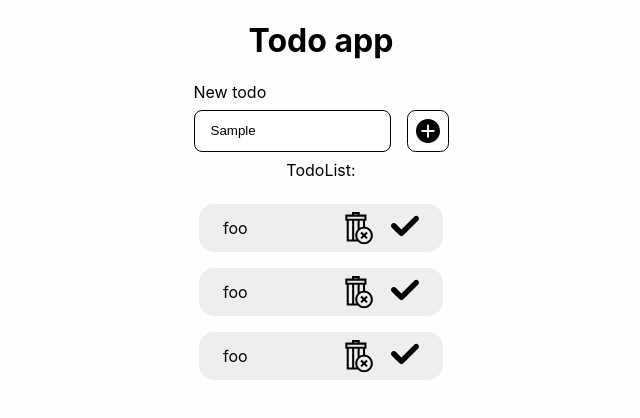
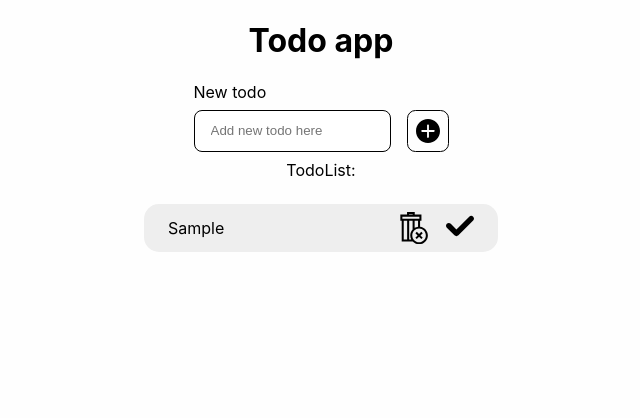
Before and after one commit to mikkometso/todo, a React (Create React App) app: page / in a window 1280 px wide. Both pictures are taken after typing "Sample" into the empty fields and a click on the button 746 px from the left and 130 px from the top of the page. Shown: the top 418 px of the page, without its empty margins (319-959 px from the left). Built offline with nearby package versions, Linux system fonts and the light colour scheme.

Commit message:
add logic to create, delete and modify tasks

```diff
--- a/src/App.tsx
+++ b/src/App.tsx
@@ -1,4 +1,4 @@
-import React from 'react'
+import React, { useEffect, useState } from 'react'
 import styled from 'styled-components'
 import TodoInput from './components/todoInput/TodoInput'
 import TodoList from './components/todoList/TodoList'
@@ -9,12 +9,84 @@ const Wrapper = styled.div`
   align-items: center;
 `
 
-const App = () => {
+interface Task {
+  id: string
+  task: string
+  done: boolean
+}
+
+const App: React.FC = () => {
+  const [tasks, setTasks] = useState<Task[]>([])
+  const [newTask, setNewTask] = useState('')
+
+  // Random id generator that returns a four letter string
+  const generatedID = () => {
+    return Math.floor((1 + Math.random()) * 0x10000)
+      .toString(16)
+      .substring(1)
+  }
+
+  // Check if tasks can be found from localStorage and populate state with found data
+  useEffect(() => {
+    if (localStorage.getItem('tasks')) {
+      setTasks(JSON.parse(localStorage.getItem('tasks') as string))
+    }
+  }, [])
+
+  const saveData = (newTasks: Task[]) => {
+    localStorage.setItem('tasks', JSON.stringify(newTasks))
+  }
+
+  const addTaskHandler = () => {
+    if (newTask.trim()) {
+      const newTasks = [
+        ...tasks,
+        {
+          id: generatedID(),
+          task: newTask.trim(),
+          done: false,
+        },
+      ]
+      setTasks(newTasks)
+      setNewTask('')
+      saveData(newTasks)
+    }
+  }
+
+  const deleteTaskHandler = (id: string) => {
+    const newTasks = tasks.filter((task) => task.id !== id)
+    setTasks(newTasks)
+
+    saveData(newTasks)
+  }
+
+  const editTaskHandler = (id: string) => {
+    const newTasks: Task[] = [...tasks]
+
+    Object.values(newTasks).map((item) => {
+      if (item.id === id) {
+        item.done = true
+      }
+    })
+
+    setTasks(newTasks)
+
+    saveData(newTasks)
+  }
+
   return (
     <Wrapper>
       <h1>Todo app</h1>
-      <TodoInput />
-      <TodoList />
+      <TodoInput
+        newTask={newTask}
+        setNewTask={setNewTask}
+        addTaskHandler={addTaskHandler}
+      />
+      <TodoList
+        tasks={tasks}
+        editTaskHandler={editTaskHandler}
+        deleteTaskHandler={deleteTaskHandler}
+      />
     </Wrapper>
   )
 }
--- a/src/components/todoInput/TodoInput.tsx
+++ b/src/components/todoInput/TodoInput.tsx
@@ -1,18 +1,25 @@
-import React, { ChangeEvent, FormEvent, useState } from 'react'
+import React, { ChangeEvent, FormEvent } from 'react'
 import Button from '../common/button/Button'
 import PlusIcon from '../icons/PlusIcon'
 import { Form } from './TodoInput.styles'
 
-const TodoInput: React.FC = () => {
-  const [input, setInput] = useState<string>('')
+interface InputProps {
+  newTask: string
+  setNewTask: React.Dispatch<React.SetStateAction<string>>
+  addTaskHandler: () => void
+}
+
+const TodoInput: React.FC<InputProps> = (props) => {
+  const { newTask, setNewTask, addTaskHandler } = props
+
   const handleChange = (e: ChangeEvent<HTMLInputElement>) => {
-    setInput(e.target.value)
+    setNewTask(e.target.value)
   }
 
   const handleSubmit = (event: FormEvent<HTMLFormElement>) => {
     event.preventDefault()
 
-    console.log(input)
+    addTaskHandler()
   }
 
   return (
@@ -26,7 +33,7 @@ const TodoInput: React.FC = () => {
           onChange={handleChange}
           placeholder="Add new todo here"
           type="text"
-          value={input}
+          value={newTask}
         />
         <Button>
           <PlusIcon />
--- a/src/components/todoList/TodoList.tsx
+++ b/src/components/todoList/TodoList.tsx
@@ -2,14 +2,27 @@ import React from 'react'
 import { StyledTodoList } from './TodoList.styles'
 import TodoItem from '../todoListItem/TodoItem'
 
-const TodoList: React.FC = () => {
+interface ListProps {
+  tasks: { id: string; task: string; done: boolean }[]
+  editTaskHandler: (id: string) => void
+  deleteTaskHandler: (id: string) => void
+}
+
+const TodoList: React.FC<ListProps> = (props) => {
+  const { tasks, editTaskHandler, deleteTaskHandler } = props
+
   return (
     <>
       TodoList:
       <StyledTodoList>
-        <TodoItem task={'foo'} />
-        <TodoItem task={'foo'} />
-        <TodoItem task={'foo'} />
+        {Object.values(tasks).map((item) => (
+          <TodoItem
+            key={item.id}
+            task={item}
+            editTaskHandler={editTaskHandler}
+            deleteTaskHandler={deleteTaskHandler}
+          />
+        ))}
       </StyledTodoList>
     </>
   )
--- a/src/components/todoListItem/TodoItem.styles.tsx
+++ b/src/components/todoListItem/TodoItem.styles.tsx
@@ -1,13 +1,14 @@
 import styled from 'styled-components'
 
-export const StyledTodoItem = styled.li`
+export const StyledTodoItem = styled.li<{ done: boolean }>`
   background-color: #eee;
   margin: 0.5rem auto;
-  min-width: 220px;
+  min-width: 330px;
   display: flex;
   align-items: center;
   border-radius: 15px;
   padding-left: 1.5rem;
+  text-decoration: ${(props) => (props.done ? 'line-through' : 'none')};
 
   .buttonWrapper {
     margin-left: auto;
--- a/src/components/todoListItem/TodoItem.tsx
+++ b/src/components/todoListItem/TodoItem.tsx
@@ -4,20 +4,26 @@ import CheckIcon from '../icons/CheckIcon'
 import DeleteIcon from '../icons/DeleteIcon'
 import { StyledTodoItem } from './TodoItem.styles'
 
-const TodoItem: React.FC<{ task: string }> = (props) => {
-  const { task } = props
-  const deleteTaskHandler = () => {
-    console.log('delete')
-  }
+interface ItemProps {
+  task: { id: string; task: string; done: boolean }
+  editTaskHandler: (id: string) => void
+  deleteTaskHandler: (id: string) => void
+}
+
+const TodoItem: React.FC<ItemProps> = (props) => {
+  const { task, editTaskHandler, deleteTaskHandler } = props
 
   return (
-    <StyledTodoItem>
-      <span>{task}</span>
+    <StyledTodoItem done={task.done}>
+      <span>{task.task}</span>
       <div className="buttonWrapper">
-        <Button className="itemButton" onClick={deleteTaskHandler}>
+        <Button
+          className="itemButton"
+          onClick={() => deleteTaskHandler(task.id)}
+        >
           <DeleteIcon />
         </Button>
-        <Button className="itemButton" onClick={deleteTaskHandler}>
+        <Button className="itemButton" onClick={() => editTaskHandler(task.id)}>
           <CheckIcon />
         </Button>
       </div>
```
